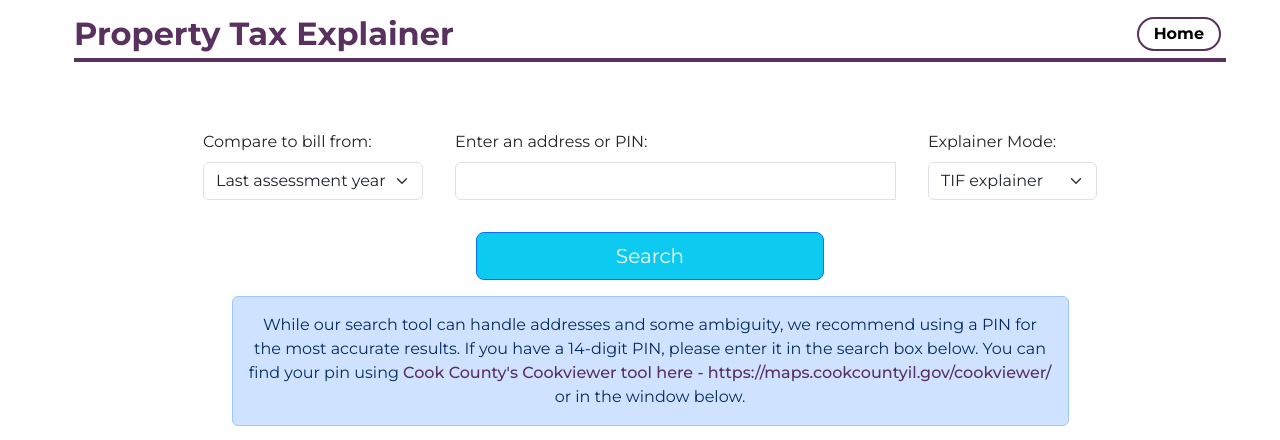
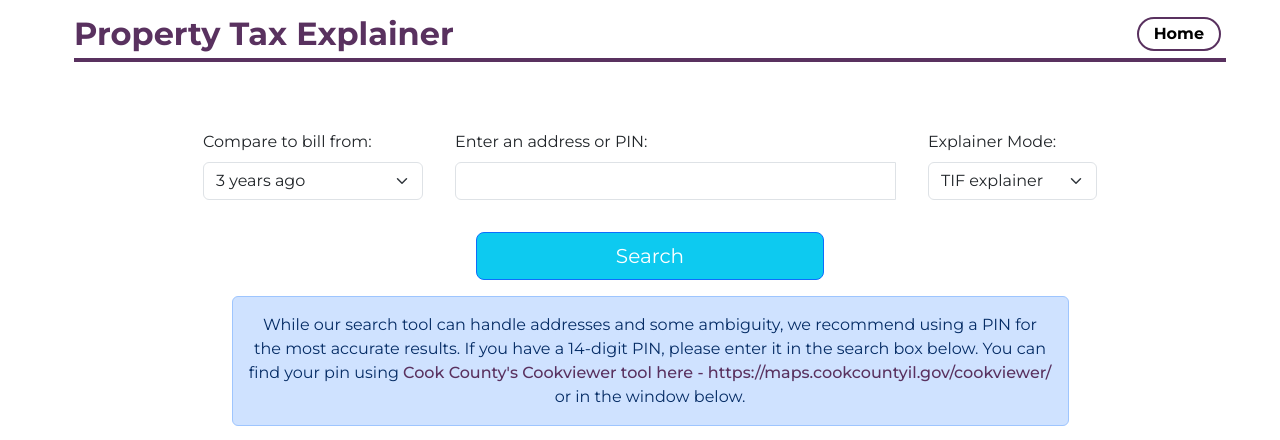
Before and after one commit to divij-sinha/ptax-project-update, a FastAPI app: page / in a window 1280 px wide. Shown: the top 440 px of the page. Run offline with FastAPI, Linux system fonts and the light colour scheme; some web fonts are replaced.

Commit message:
new default

```diff
--- a/app/templates/index.html
+++ b/app/templates/index.html
@@ -22,11 +22,11 @@
                   class="form-select w-auto"
                   required
                 >
-                  <option value="last_assessment_year" selected>
+                  <option value="last_assessment_year">
                     Last assessment year
                   </option>
                   <option value="one_year">1 year ago</option>
-                  <option value="three_years">3 years ago</option>
+                  <option value="three_years" selected>3 years ago</option>
                   <option value="five_years">5 years ago</option>
                 </select>
               </div>
```
